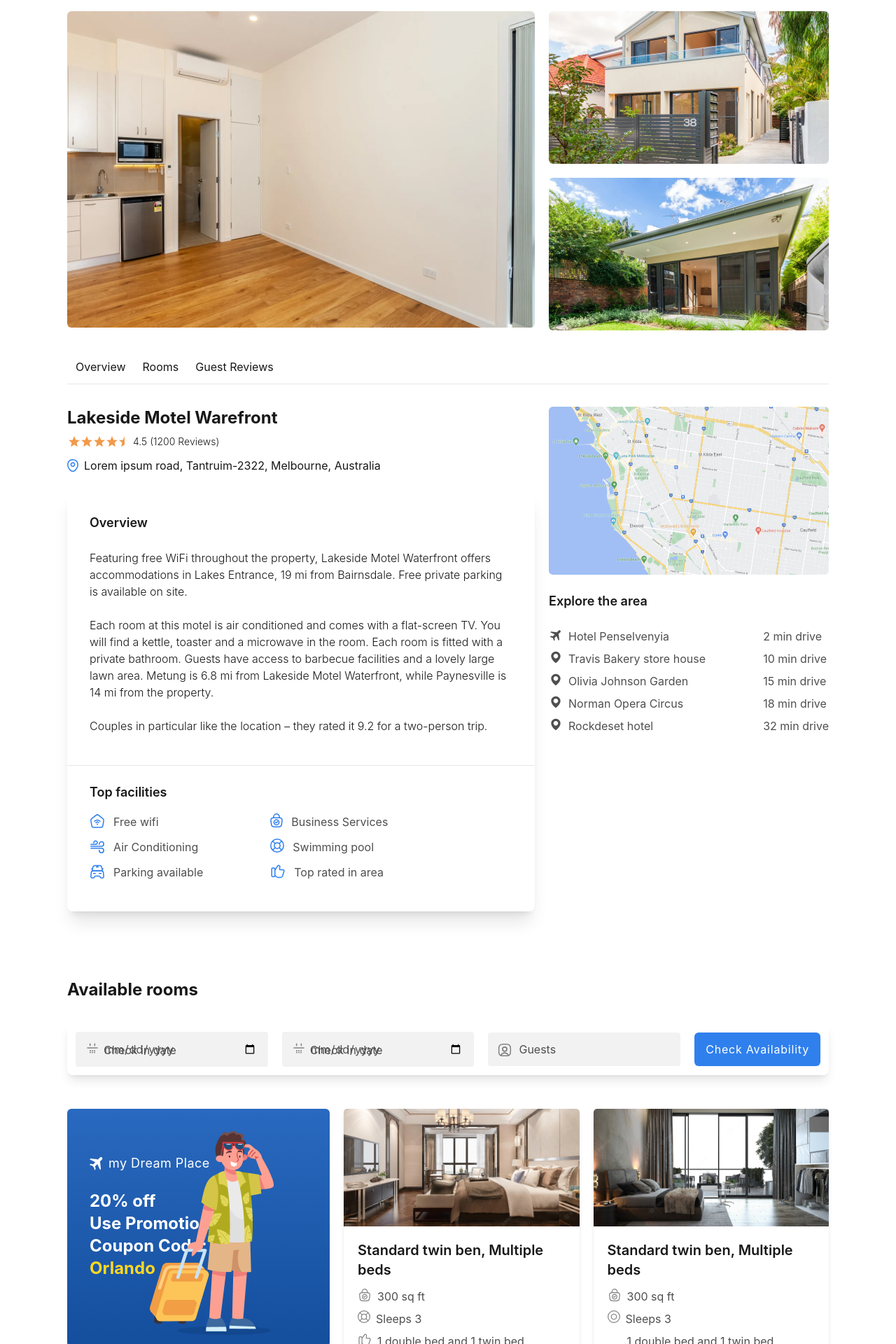
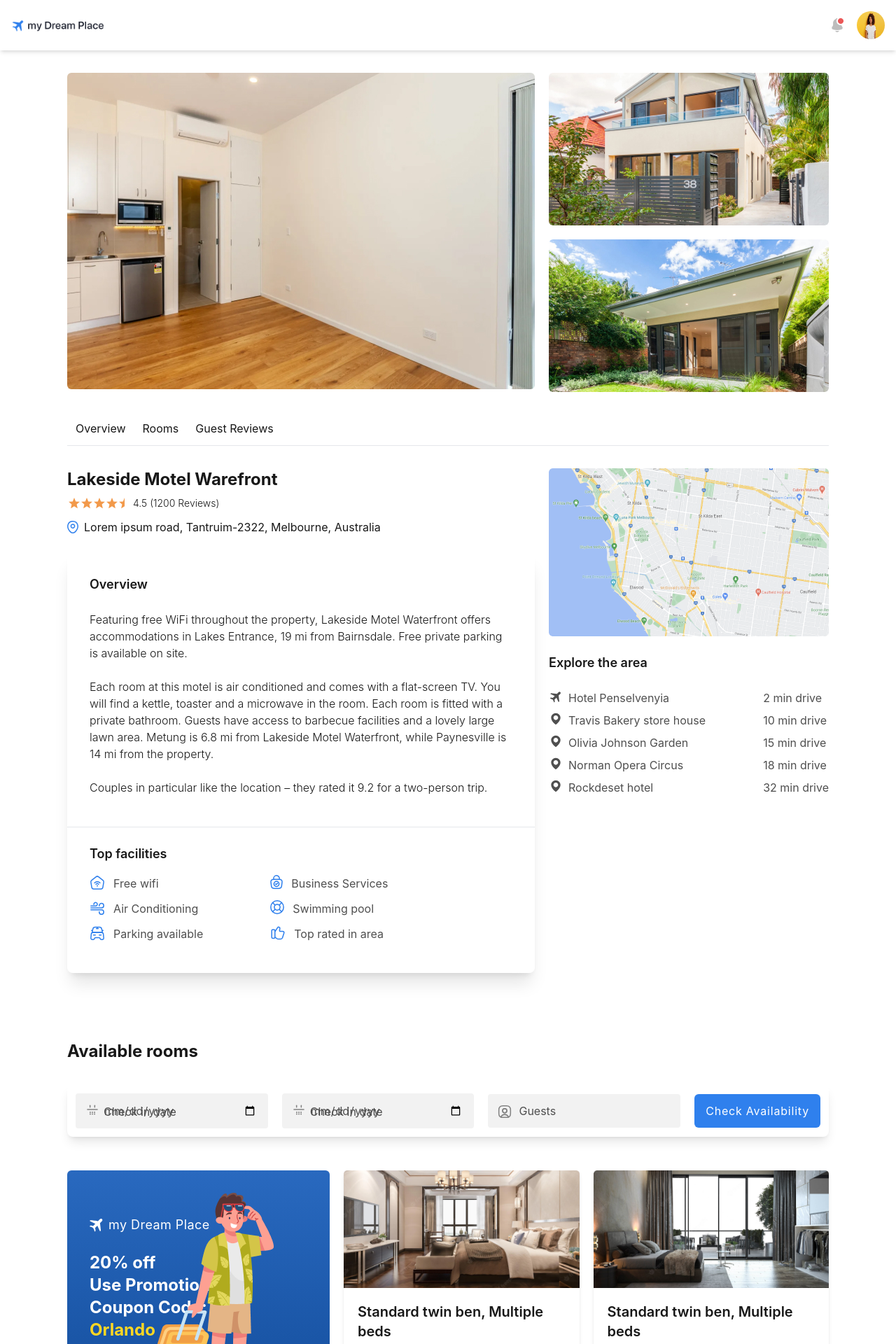
Before and after one commit to kaoutar-ouadih/travel-website, a React (Vite) app: page /Product-details in a window 1280 px wide. Shown: the top 1920 px of the page at 70% size. Built offline with nearby package versions, Linux system fonts and the light colour scheme; a small style sheet from the web is missing.

Commit message:
last changes

```diff
--- a/src/App.tsx
+++ b/src/App.tsx
@@ -1,5 +1,3 @@
-
-
 import { BrowserRouter as Router,  Routes , Route } from 'react-router-dom';
 import SearchPage from './pages/SearchPage/SearchPage'
 import Home from './pages/Home/Home';
--- a/src/compenants/AvailableRooms/AvailableRooms.tsx
+++ b/src/compenants/AvailableRooms/AvailableRooms.tsx
@@ -1,4 +1,5 @@
 import { useState } from "react";
+import { Link } from "react-router-dom";
 
 
 const AvailableRooms = () => {
@@ -57,7 +58,10 @@ const AvailableRooms = () => {
                 <input type="text" placeholder="Guests" className="bg-lightGray w-full pl-11 pr-4 py-3 rounded outline-none text-gray2 placeholder:text-gray2" />
                 <svg className="absolute top-[15px] left-3.5" width="20" height="20" viewBox="0 0 20 20" fill="none" xmlns="http://www.w3.org/2000/svg"><path d="M15.1166 18.0168C14.3833 18.2335 13.5166 18.3335 12.5 18.3335H7.49997C6.4833 18.3335 5.61663 18.2335 4.8833 18.0168C5.06663 15.8502 7.29163 14.1418 9.99997 14.1418C12.7083 14.1418 14.9333 15.8502 15.1166 18.0168V18.0168Z" stroke="#828282" strokeWidth="1.5" strokeLinecap="round" strokeLinejoin="round"/><path d="M12.4998 1.66675H7.49984C3.33317 1.66675 1.6665 3.33341 1.6665 7.50008V12.5001C1.6665 15.6501 2.6165 17.3751 4.88317 18.0167C5.0665 15.8501 7.2915 14.1417 9.99984 14.1417C12.7082 14.1417 14.9332 15.8501 15.1165 18.0167C17.3832 17.3751 18.3332 15.6501 18.3332 12.5001V7.50008C18.3332 3.33341 16.6665 1.66675 12.4998 1.66675ZM9.99984 11.8084C8.34984 11.8084 7.0165 10.4667 7.0165 8.81675C7.0165 7.16675 8.34984 5.83341 9.99984 5.83341C11.6498 5.83341 12.9832 7.16675 12.9832 8.81675C12.9832 10.4667 11.6498 11.8084 9.99984 11.8084Z" stroke="#828282" strokeWidth="1.5" strokeLinecap="round" strokeLinejoin="round"/><path d="M12.9833 8.81683C12.9833 10.4668 11.6499 11.8085 9.99993 11.8085C8.34993 11.8085 7.0166 10.4668 7.0166 8.81683C7.0166 7.16683 8.34993 5.8335 9.99993 5.8335C11.6499 5.8335 12.9833 7.16683 12.9833 8.81683Z" stroke="#828282" strokeWidth="1.5" strokeLinecap="round" strokeLinejoin="round"/></svg>
                 </div>
+                <Link to="/checkout">
                     <button className="bg-blue tracking-wider text-white rounded-md py-3 px-4 h-fit">Check Availability</button>
+                </Link>
+
         </div>
         <div className="flex gap-5 flex-wrap justify-center md:justify-between">
             <div className="h-[340px] min-w-[375px] bg-gradient-to-b from-lightBlue to bg-darkBlue rounded-md px-8 py-16 relative">
--- a/src/compenants/ProductDetails/ProductDetails.tsx
+++ b/src/compenants/ProductDetails/ProductDetails.tsx
@@ -3,7 +3,7 @@ import { Link } from "react-router-dom"
 
 const ProductDetails = () => {
   return (
-    <div className="px-12 lg:px-24 mt-4">
+    <div className="px-12 lg:px-24 mt-8">
         <div className="flex flex-col md:flex-row gap-5">
             <div className="flex-1 h-[452px] w-full md:min-w-[400px]">
                 <img src="./assets/product-1-picture1.jpg" alt="product1 picture" className="rounded-md w-full h-full object-cover" />
--- a/src/compenants/Warning/Warning.tsx
+++ b/src/compenants/Warning/Warning.tsx
@@ -4,7 +4,7 @@ import danger from '../../assets/danger 1.png'
 const Warning = () => {
     return (
         <div>
-            <div className="container bg-yellow-100 w-full mt-10 h-16 rounded-xl">
+            <div className="container bg-amber-200 w-full mt-10 h-16 rounded-xl">
                 <div className='flex gap-3 p-4 items-center pr-2'>
                     <div className="img-warning">
                         <img src={danger} alt="" />
--- a/src/pages/Details/ProductDetailsPage.tsx
+++ b/src/pages/Details/ProductDetailsPage.tsx
@@ -1,4 +1,4 @@
-
+import AccountNav from "../../compenants/AccountNav/AccountNav"
 import AvailableRooms from "../../compenants/AvailableRooms/AvailableRooms"
 import CovidRestrictions from "../../compenants/CovidRestrictions/CovidRestrictions"
 import ProductDetails from "../../compenants/ProductDetails/ProductDetails"
@@ -7,6 +7,7 @@ import ProductDetails from "../../compenants/ProductDetails/ProductDetails"
 const ProductDetailsPage = () => {
   return (
     <div>
+      <AccountNav/>
       <ProductDetails/>
       <AvailableRooms/>
       <CovidRestrictions/>
--- a/src/pages/checkout/checkout.tsx
+++ b/src/pages/checkout/checkout.tsx
@@ -9,8 +9,10 @@ import PriceDetails from '../../compenants/PriceDetails/PriceDetails';
 
 const Checkout = () => {
     return (
-        <div className='max-w-[1280px] mx-auto p-8 text-center'>
+        <div>
             <AccountNav />
+            <div className='max-w-[1280px] mx-auto p-8 text-center'>
+
             <h1 className='text-4xl font-semibold flex items-start text-gray-900 mt-12'>Secure your reservation</h1>
             <Warning />
             <div className="flex flex-col md:flex-row mt-8">
@@ -25,6 +27,9 @@ const Checkout = () => {
                 </div>
             </div>
         </div>
+
+        </div>
+
     );
 };
 
```
Lines whose indentation alone changed are shown as unchanged.
